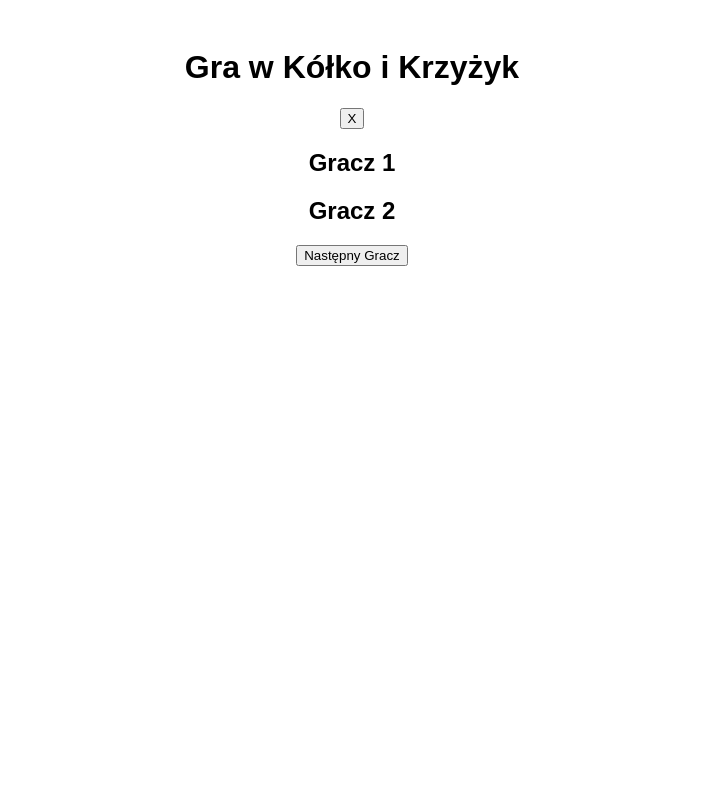
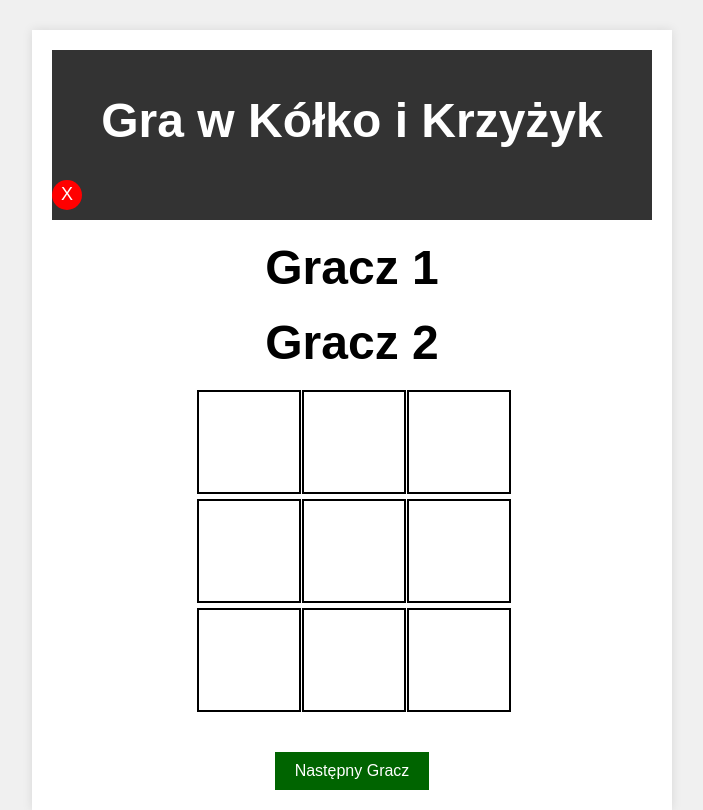
Before and after one commit to frackowiak147/Systemy_i_portale_cdv_projekt_frackowiak, a PHP site: page /gra.php in a window 1280 px wide. Shown: the whole page, without its empty margins (288-991 px from the left). Before the commit the page ends 266 px from the top, so only its background shows below. Run offline with PHP 8.4, Linux system fonts and the light colour scheme; the visitor is signed in with stand-in values (Sample User, id 1); data that the repository does not hold is empty; some libraries are stand-ins or nearby versions.

Commit message:
Update style.css

```diff
--- a/style.css
+++ b/style.css
@@ -1,31 +1,128 @@
+/* Ogólne stylizacje */
 body {
     font-family: Arial, sans-serif;
+    background-color: #f0f0f0;
+    /* Jasno szare tło */
+    margin: 0;
+    padding: 0;
+    display: flex;
+    justify-content: center;
+    align-items: center;
+    height: 100vh;
+    /* Pełna wysokość ekranu */
 }
 
 .container {
-    width: 100%;
+    width: 80%;
     max-width: 600px;
-    margin: 0 auto;
+    margin: 40px auto 0;
+    background: #fff;
     padding: 20px;
+    box-shadow: 0 0 10px rgba(0, 0, 0, 0.1);
+    text-align: center;
+    position: relative;
 }
 
 .header {
+    background: #333;
+    color: #fff;
+    padding: 10px 0;
     text-align: center;
+    font-size: 24px;
+}
+
+.exit-button {
+    background-color: red;
+    color: white;
+    border: none;
+    border-radius: 50%;
+    width: 30px;
+    height: 30px;
+    font-size: 18px;
+    cursor: pointer;
+    outline: none;
+    display: flex;
+    justify-content: center;
+    align-items: center;
+}
+
+
+
+.exit-button:hover {
+    background-color: #d43f3f;
+    /* Ciemniejszy czerwony */
+}
+
+.input-field {
+    width: 300px;
+    /* Szerokość pola tekstowego */
+    padding: 10px;
+    /* Wewnętrzny odstęp */
+    margin-bottom: 10px;
+    /* Odstęp między polami */
+}
+
+
+/* Stylizacja dla nazw graczy */
+.nazwa-gracza {
+    font-size: 48px;
+    /* Trzykrotnie większe */
+    font-weight: bold;
+    /* Pogrubione */
+    margin: 20px 0;
+}
+
+/* Stylizacja planszy do gry */
+.plansza-krzyzyk-container {
+    display: flex;
+    justify-content: center;
+    align-items: center;
     margin-bottom: 20px;
 }
 
-.user-info {
-    text-align: left;
-    position: absolute;
-    top: 10px;
-    left: 10px;
+.plansza-krzyzyk {
+    display: grid;
+    grid-template-columns: repeat(3, 100px);
+    grid-gap: 5px;
+    margin: auto;
 }
 
-.content {
+.pole {
+    width: 100px;
+    height: 100px;
+    background-color: #fff;
+    border: 2px solid #000;
     text-align: center;
+    font-size: 48px;
+    cursor: pointer;
+    display: flex;
+    justify-content: center;
+    align-items: center;
 }
 
-form {
+/* Stylizacja komunikatu */
+.komunikat {
+    font-size: 24px;
+    margin: 20px 0;
+    color: #000;
+}
+
+/* Stylizacja przycisków */
+.button {
     display: inline-block;
-    text-align: left;
+    padding: 10px 20px;
+    background-color: #006400;
+    color: #fff;
+    font-size: 16px;
+    border: none;
+    cursor: pointer;
+    text-align: center;
+    text-decoration: none;
+    transition: background-color 0.3s ease;
+    margin-top: 20px;
+    /* Większy odstęp dolny */
 }
+
+.button:hover {
+    background-color: #004d00;
+}
```
